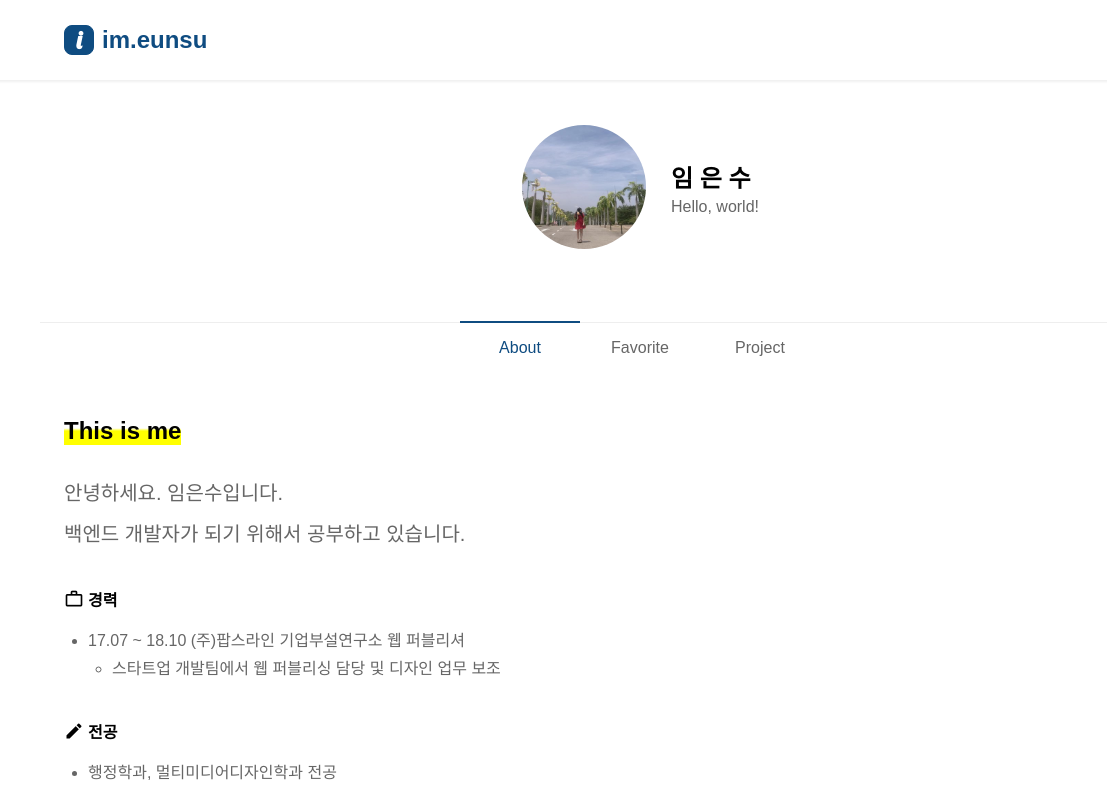
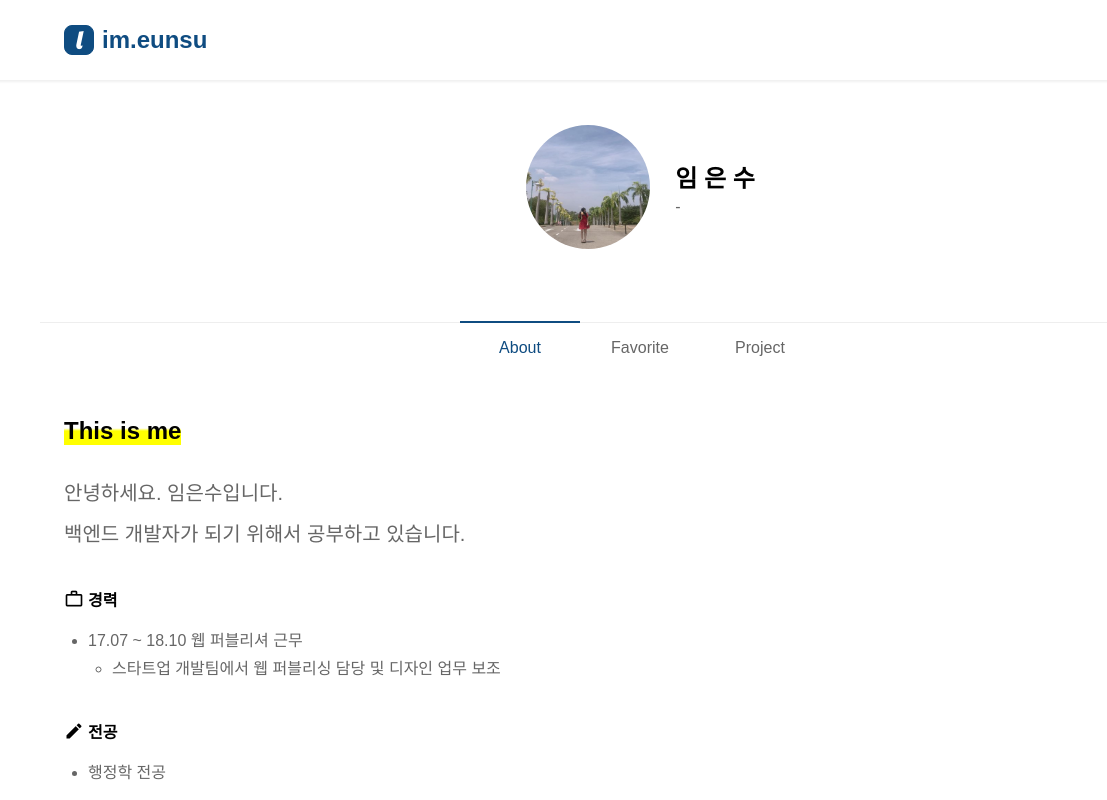
Before and after one commit to eunsu-lim/im.eunsu, a plain HTML site: page index.html in a window 1280 px wide. Shown: the top 800 px of the page, 0-1107 px from the left. Drawn offline with Linux system fonts and the light colour scheme; a web font is replaced by a local one.

Commit message:
modified introduce

```diff
--- a/css/style.css
+++ b/css/style.css
@@ -51,8 +51,8 @@ header .material-icons{ margin-left:4px; font-size:28px; color:#666; cursor: poi
 .item { position:relative; display:inline-block; width:25%;  background-color : #FFFFFF; border-radius : 24px; }
 .itembox{ margin:16px; overflow: hidden;  border-radius : 24px; position:relative; }
 .itembox img{ width:100%; vertical-align: bottom;  }
-.item_txt{ position: absolute; top:0; bottom:0;left:0;right:0; display: table; vertical-align:middle; opacity:0; margin: auto; width:100%; height:100%; text-align:center; transition: .5s ease-in-out all; }
-.item_txt p{ font-weight:800; font-size:1.25em; color:#000; text-shadow: white; }
+.item_txt{ position: absolute; top:0; bottom:0;left:0;right:0; display: flex; display:-webkit-flex; justify-content: center; align-items: center; opacity:0; margin: auto; width:100%; height:100%; text-align:center; transition: .5s ease-in-out all; }
+.item_txt p{ font-weight:800; font-size:1.25em; color:#000; }
 .item:hover img{  opacity: 0.3; }
 .item:hover .item_txt{ opacity:1; border-radius: 24px;}
 
--- a/index.html
+++ b/index.html
@@ -14,7 +14,7 @@
 
     <header>
         <div class="container">
-            <h1><a href="index.html"><span>i</span>im.eunsu</a></h1>
+            <h1><a href="index.html"><span>l</span>im.eunsu</a></h1>
             <nav>
                 <a href="https://velog.io/@limes"><img src="img/velog.png" alt="velog"></a>
                 <a href="https://github.com/eunsu-lim"><img src="img/git.png" alt="github"></a>
@@ -31,7 +31,7 @@
                 </div>
                 <div class="my_info">
                     <h2>임 은 수</h2>
-                    <p>Hello, world!</p>
+                    <p>-</p>
                 </div>
             </div>
         </div>
@@ -56,7 +56,7 @@
                 <div>
                     <h4><span class="material-icons">work_outline</span>경력</h4>
                     <ul>
-                        <li>17.07 ~ 18.10 (주)팝스라인 기업부설연구소 웹 퍼블리셔</li>
+                        <li>17.07 ~ 18.10 웹 퍼블리셔 근무</li>
                         <ul>
                             <li>스타트업 개발팀에서 웹 퍼블리싱 담당 및 디자인 업무 보조</li>
                         </ul>
@@ -66,7 +66,7 @@
                 <div>
                     <h4><span class="material-icons">create</span>전공</h4>
                     <ul>
-                        <li>행정학과, 멀티미디어디자인학과 전공</li>
+                        <li>행정학 전공</li>
                     </ul>
                 </div>
 
@@ -95,6 +95,8 @@
                     </ul>
                 </div>
 
+                <!--
+
                 <div>
                     <h4><span class="material-icons">library_books</span>자격증</h4>
                     <ul>
@@ -103,7 +105,7 @@
                         <li>네트워크관리사 2급</li>
                     </ul>
                 </div>
-
+                -->
                 <div>
                     <h4><span class="material-icons">email</span>메일</h4>
                     <ul>
```
Also changed, not shown: favorite.html (+1 -1 lines), project.html (+1 -1 lines).
